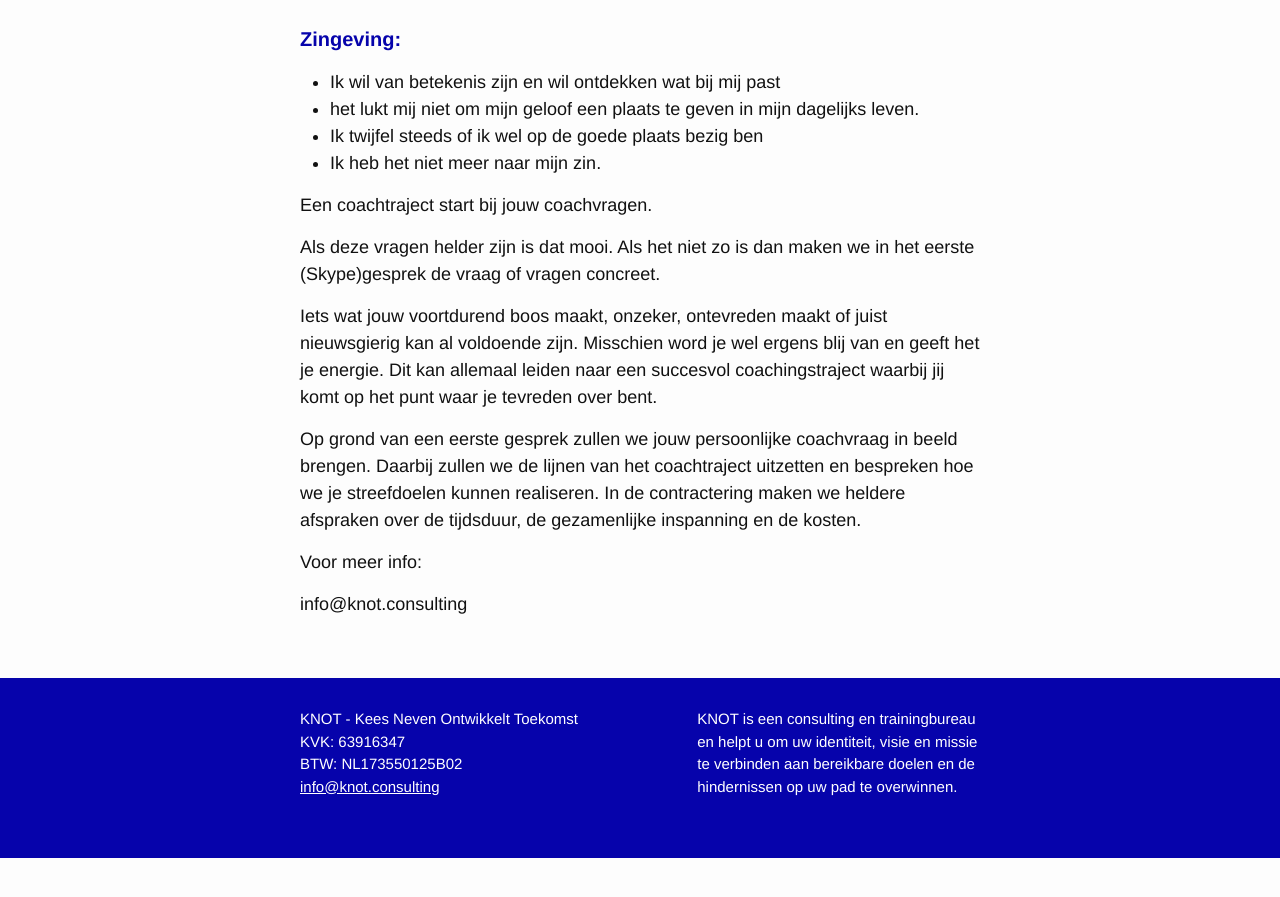
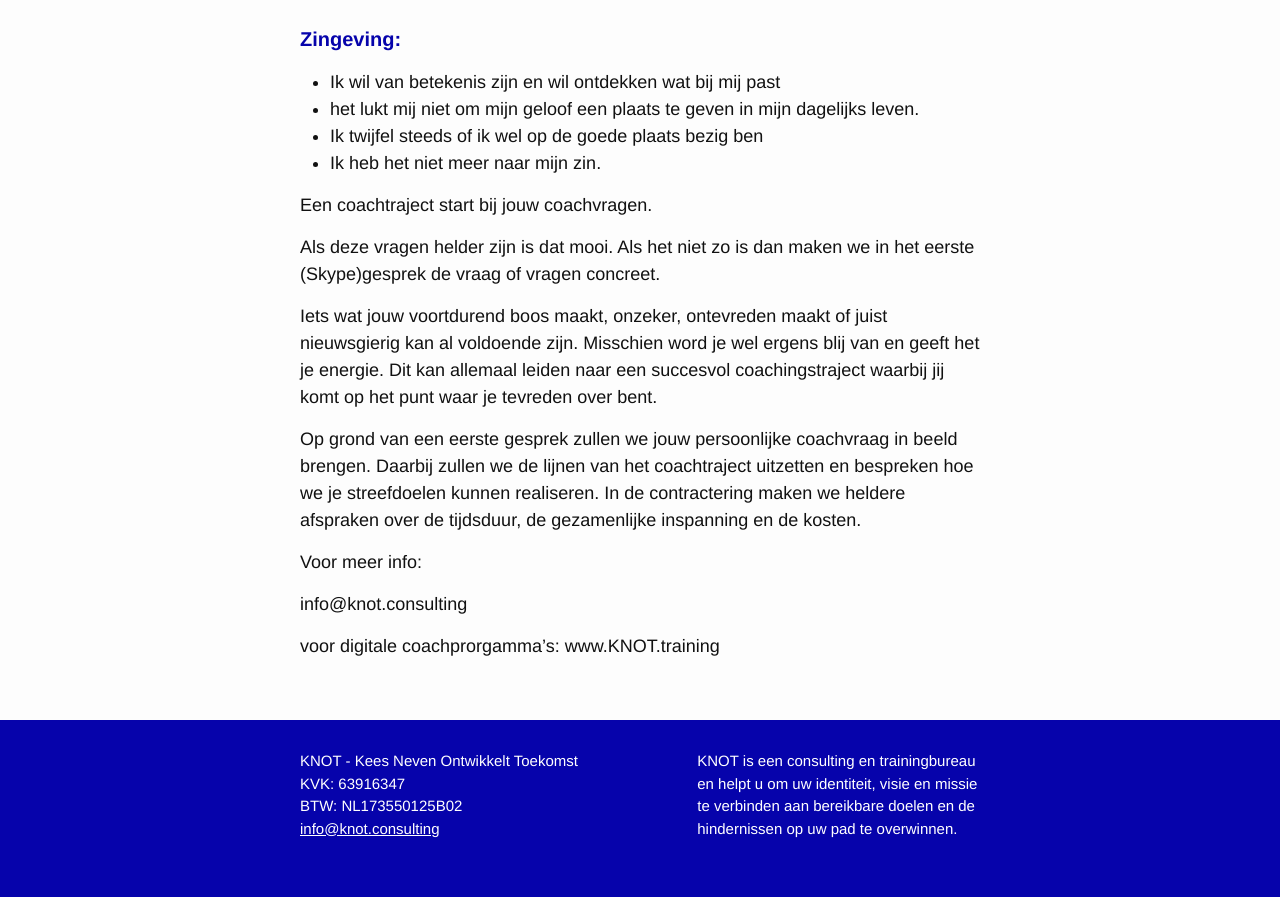
Before and after one commit to keesneven/keesneven.github.io, a Jekyll site: the page built from d_e-coaching.md, in a window 1280 px wide and 900 px high, scrolled down 2003 px. Shown: the top 897 px of the window. Built offline with Jekyll 4.4.1, drawn with Linux system fonts in a browser that asks for light colours; nearby versions of some CDN libraries; before the commit the page ends 2861 px from its top, so only the background shows below that.

Commit message:
Update d_e-coaching.md

```diff
--- a/d_e-coaching.md
+++ b/d_e-coaching.md
@@ -62,3 +62,6 @@ In de contractering maken we heldere afspraken over de tijdsduur, de gezamenlijk
 Voor meer info:
 
 info@knot.consulting
+
+voor digitale coachprorgamma's:
+www.KNOT.training
```
